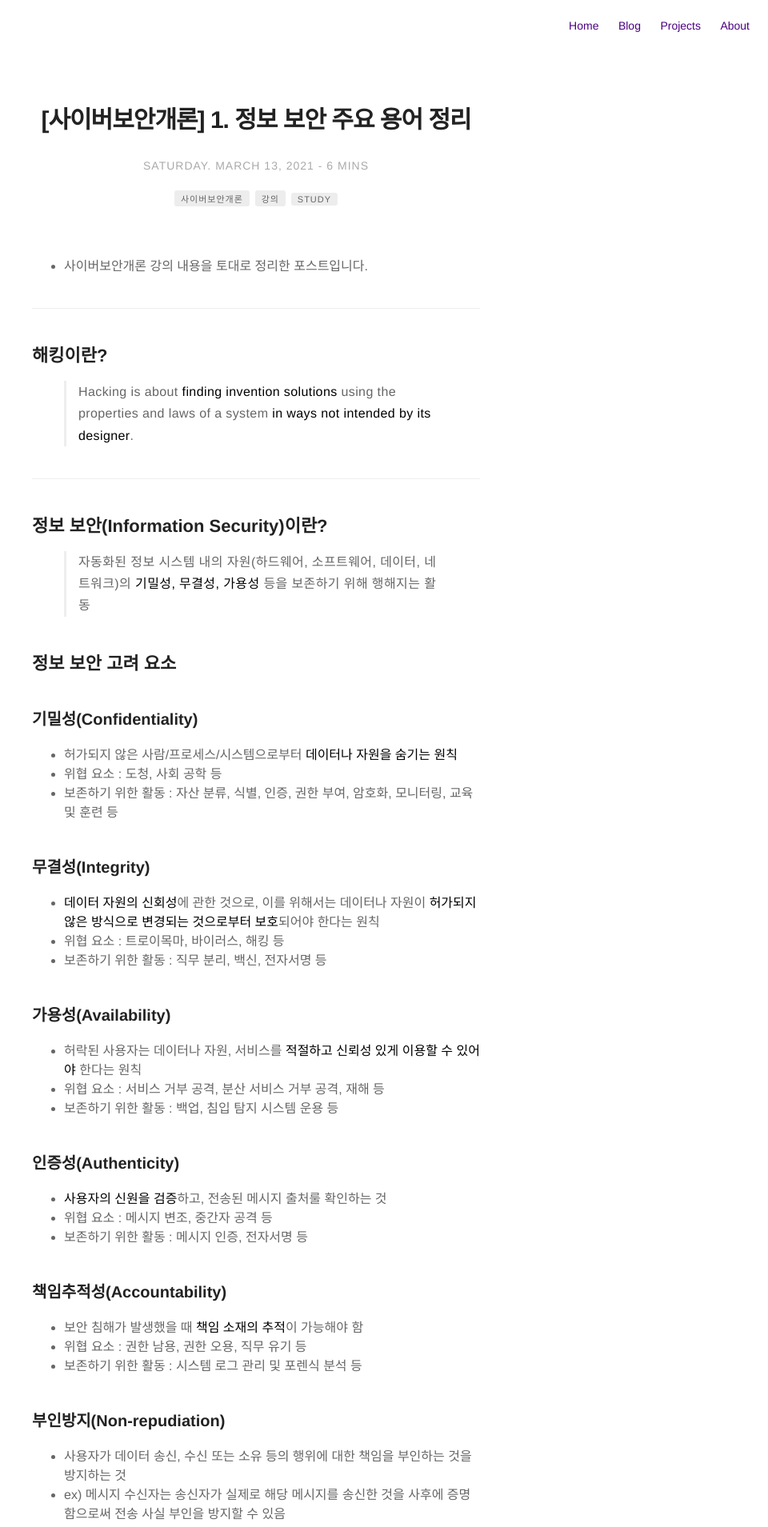
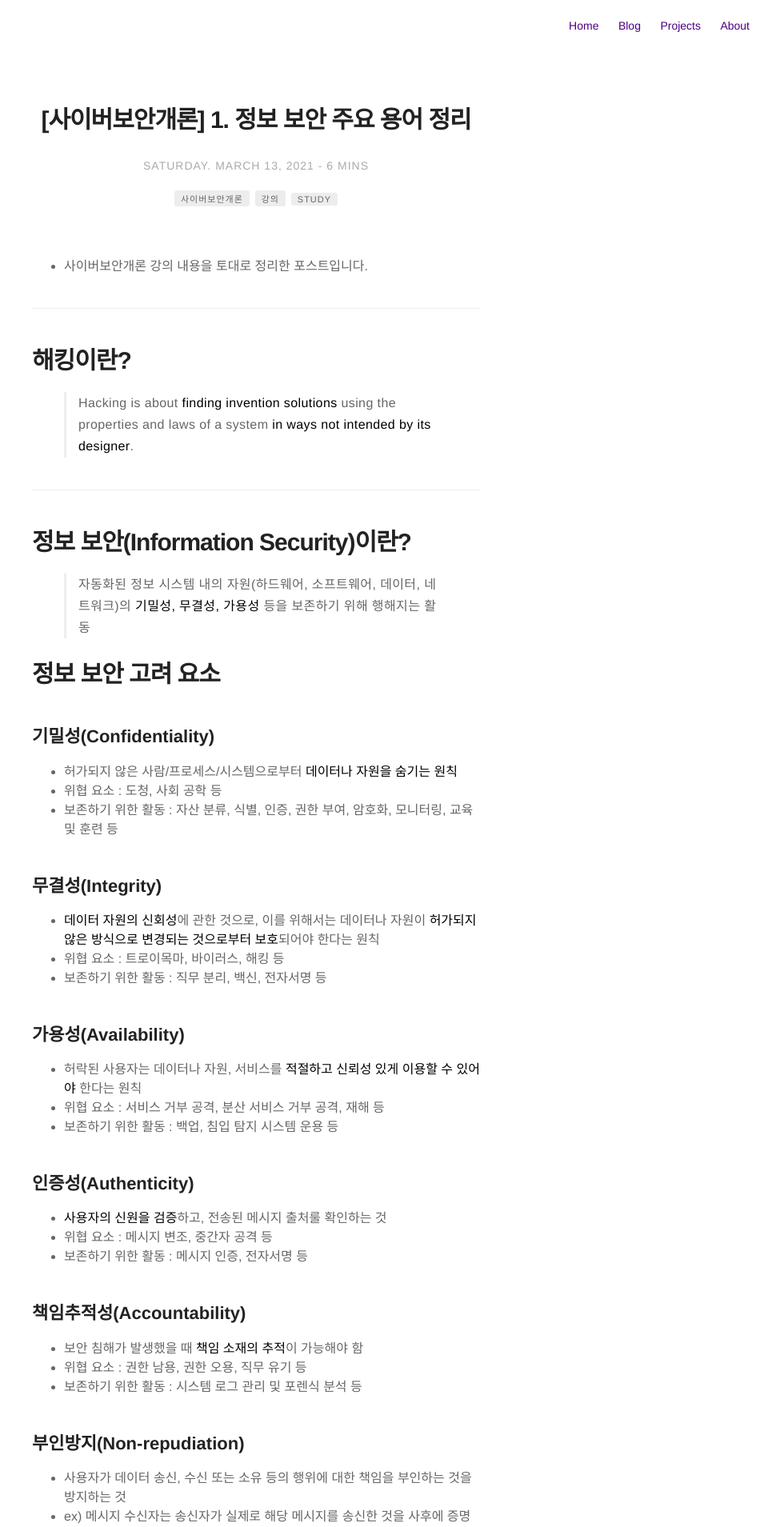
Before and after one commit to hoojeong-dev/gnwjd309.github.io, a Jekyll site: the page built from _posts/2021-03-13-CyberSecurity-1.md, in a window 1280 px wide. Shown: the top 1909 px of the page at 80% size, without its empty margins (320-1280 px from the left). Built offline with Jekyll 4.4.1, drawn with Linux system fonts in a browser that asks for light colours.

```diff
--- a/_posts/2021-03-13-CyberSecurity-1.md
+++ b/_posts/2021-03-13-CyberSecurity-1.md
@@ -17,72 +17,75 @@ description: 사이버보안개론
 
 ---
 
-## 해킹이란?
+# 해킹이란?
 
 > Hacking is about **finding invention solutions** using the properties and laws of a system **in ways not intended by its designer**.
 
 ---
 
-## 정보 보안(Information Security)이란?
+# 정보 보안(Information Security)이란?
 > 자동화된 정보 시스템 내의 자원(하드웨어, 소프트웨어, 데이터, 네트워크)의 **기밀성, 무결성, 가용성** 등을 보존하기 위해 행해지는 활동
 
-## 정보 보안 고려 요소
 
-### 기밀성(Confidentiality)
+# 정보 보안 고려 요소
+
+## 기밀성(Confidentiality)
 - 허가되지 않은 사람/프로세스/시스템으로부터 **데이터나 자원을 숨기는 원칙**
 - 위협 요소 : 도청, 사회 공학 등
 - 보존하기 위한 활동 : 자산 분류, 식별, 인증, 권한 부여, 암호화, 모니터링, 교육 및 훈련 등
 
-### 무결성(Integrity)
+## 무결성(Integrity)
 - **데이터 자원의 신회성**에 관한 것으로, 이를 위해서는 데이터나 자원이 **허가되지 않은 방식으로 변경되는 것으로부터 보호**되어야 한다는 원칙
 - 위협 요소 : 트로이목마, 바이러스, 해킹 등
 - 보존하기 위한 활동 : 직무 분리, 백신, 전자서명 등
 
-### 가용성(Availability)
+## 가용성(Availability)
 - 허락된 사용자는 데이터나 자원, 서비스를 **적절하고 신뢰성 있게 이용할 수 있어야** 한다는 원칙
 - 위협 요소 : 서비스 거부 공격, 분산 서비스 거부 공격, 재해 등
 - 보존하기 위한 활동 : 백업, 침입 탐지 시스템 운용 등
 
-### 인증성(Authenticity)
+## 인증성(Authenticity)
 - **사용자의 신원을 검증**하고, 전송된 메시지 출처룰 확인하는 것
 - 위협 요소 : 메시지 변조, 중간자 공격 등
 - 보존하기 위한 활동 : 메시지 인증, 전자서명 등
 
-### 책임추적성(Accountability)
+## 책임추적성(Accountability)
 - 보안 침해가 발생했을 때 **책임 소재의 추적**이 가능해야 함
 - 위협 요소 : 권한 남용, 권한 오용, 직무 유기 등
 - 보존하기 위한 활동 : 시스템 로그 관리 및 포렌식 분석 등
 
-### 부인방지(Non-repudiation)
+## 부인방지(Non-repudiation)
 - 사용자가 데이터 송신, 수신 또는 소유 등의 행위에 대한 책임을 부인하는 것을 방지하는 것
 - ex) 메시지 수신자는 송신자가 실제로 해당 메시지를 송신한 것을 사후에 증명함으로써 전송 사실 부인을 방지할 수 있음
 
 ---
 
-## 정보 보안 위협 요소
+# 정보 보안 위협 요소
 
-### 트로이목마(Trojan horse)
+## 트로이목마(Trojan horse)
 트로이목마는 고대 그리스 신화에 나오는 '신을 위한 선물로 위장한 거대한 목마'라는 의미와 유사한 성격을 지니고 있다.
 
 **마치 유용한 프로그램인 것처럼 위장**하여 사용자에게 접근해 설치를 유도한 뒤, **컴퓨터나 시스템 내부의 정보를 빼돌리거나 원격조종하는 프로그램**이다.
 
 트로이목마는 직접 전파가 아닌 주로 웹하드, P2P, 메일 등의 **간접적인 방식으로 전파**되며, 트로이목마다 숨어 있는 파일을 설치하는 순간 감염이 진행된다.
 
-- ### 바이러스와 트로이목마의 차이점
+- **바이러스와 트로이목마의 차이점**
     - 트로이목마는 자기 복제 없이, 고의적인 부작용만 가지고 있는 프로그램이다.
     - 자기 자신을 복제하지 않는다는 점에서 컴퓨터 바이러스와 구별된다.
     - 예를 들어 어떤 프로그램을 실행했을 때, 하드디스크의 파일은 지우지만 다른 프로그램에 복제되지 않으면 이는 트로이목마라고 할 수 있다.
 
-### 바이러스(Virus)
+## 바이러스(Virus)
 컴퓨터 바이러스는 **자기 복제 및 시스템 파괴**, 그리고 **다른 프로그램에 기생하여 방해**하는 악성 프로그램이다.
 
 감염 대상 코드의 실행 구조를 변경하거나, 내부 구조를 변경하여 대상의 수랭 전 후에 바이러스가 실행될 수 있도록 변경한다.
 
 
 컴퓨터 바이러스는 감염 부위에 따라 4가지로 분류할 수 있다.
+
 - 부트 바이러스(Boot Virus)
     - 컴퓨터가 처음 가동되면 하드디스크의 가장 처음 부분인 부트 섹터에 위치하는 프로그램이 가장 먼저 실행된다. 이곳에 자리잡는 컴퓨터 바이러스를 부트 바이러스라고 한다.
     - 대표적으로 브레인 바이러스(Brain Virus)와 원숭이 바이러스(Monkey Virus) 등이 있다.
+
 
 - 파일 바이러스(File Virus)
     - 실행 가능한 프로그램에 감염되는 컴퓨터 바이러스를 의미한다.
@@ -90,10 +93,12 @@ description: 사이버보안개론
     - 가장 일반적인 컴퓨터 바이러스의 유형이다.
     - 대표적으로 예루살렘 바이러스(Jerusalem Virus), 선데이 바이러스(Sunday Virus) 등이 있다.
 
+
 - 부트 파일 바이러스(Multipartite Virus)
     - 부트 섹터와 파일에 모두 감염되는 바이러스이다.
     - 대부분 크기가 크고, 피해 정도 또한 크다.
     - 대표적으로 침입자(Invader)와 에볼라(Ebola) 등이 있다.
+
 
 - 매크로 바이러스(Macro Virus)
     - 새로운 파일 바이러스의 일종으로, 감염 대상이 실행 파일이 아니라 MS사의 엑셀과 워드에서 사용하는 문서 프로그램이다.
@@ -109,44 +114,49 @@ description: 사이버보안개론
         - 공격 대상이 특정 형태의 오류가 있는 네트워크 패킷의 처리 로직에 문재가 있을 때, 이를 이용해 공격 대상의 오작동을 유발
         - Boink, Bonk, TearDrop Attack
         - Land Attack
+
+
     - 자원 고갈 공격형
         - 네트워크 대역폭이나 시스템의 cpu, 세션 등의 자원을 소모시키는 형태의 공격
         - Ping of Death Attack
         - SYN Flooding Attack
         - Smurf Attack
         - Mail Bomb Attack
+
+
     - **분산 서비스 거부 공격(DDoS:Distributed Denial-of-Service)**
         - 공격자가 광범위한 네트워크를 이용허여 다수의 공격 지점에서 동시에 한 곳을 공격
+
         - **DoS와 DDoS의 차이**
             - 분산 서비스 공격은 단일 소스에서 발생하는 도스 공격보다 훨씬 더 성공적으로 대상을 파괴할 가능성이 높다.
             - 분산 서비스 공격은 공격이 여러 지점이서 시작되므로 공격의 근원지를 추적하는 것이 어렵기 때문에, 공격자들은 주로 이 방법을 선호한다.
 
 ---
 
-## 정보 보안 주요 용어
+# 정보 보안 주요 용어
 
-### 취약점(Vulnerability) = 공격 벡터(Attack Vector)
+## 취약점(Vulnerability) = 공격 벡터(Attack Vector)
 - 시스템 보안 측면에서 악용될 수 있는 결함 또는 약점
 
-### 위협(Threat)
+## 위협(Threat)
 - 공격자가 취약점을 악용하여 해를 끼칠 수 있는 **잠재적 위험(실행x)**
 - 위협은 보안을 침해할 수 있는 상황, 능력, 행위 또는 이벤트가 존재할 때마다 발생
 - 위협은 잠재적인 행위이며, 이 행위가 실제 일어나야 공격이 됨
 
-### 위험(Risk)
+## 위험(Risk)
 - 특정 위협이 취약점을 이용하여 자산을 공격해서 **손실을 초래할 수 있는 잠재력**
 - 위험 시나리오는 특정 위협이 어떨게 자산의 취약점을 이용해서 공격하는 지를 보여줌
 - 위험은 **발생 가능성(확률)과 영향이라는 두 가지 요소의 결합**에 의해 특징지어짐
 
-### 영향(Impact)
+## 영향(Impact)
 - **보안 사고가 자산에 미치는 결과**
 - 특정 자산의 파괴, 가밀성/무결성/가용성의 상시르 조직의 이미지 추락 등 직,간접적인 손실
 
-### 공격(Attack)
+## 공격(Attack)
 - 모든 취약점이 다 악용되어 실행되는 것은 아님
 - **공격은 실행된 위협**으로, 성공한다면 보안 침해를 가져올 수 있음
 
-### 공격의 분류
+## 공격의 분류
 - 능동형, 수동형
     - **능동형(Active) 공격** : 시스템의 자원을 바꾸거나 영향을 미침
         - 악성파일 심기, 데이터 변겨으 네트워크 방해, 서비스 거부
@@ -156,31 +166,42 @@ description: 사이버보안개론
         - ex) 스니핑(Sniffing) : 특정 네트워크를 통과하는 데이터 패킷울 모니터링하고 수집하는 것
     - 이론적으로 볼 때, 수동형 공격을 발견하는 것은 매우 어려움
 
+
 - 내부, 외부
     - **내부(Inside) 공격** : 보안 경계 내부에서 시작하여, 허용되지 않은 형태로 자원에 접근하는 것
         - 내부 직원에 의해 일어나는 경우가 많음
         - 패스워드 훔치기, 산업 스파이, 단순한 오용 등
+
         - **보안 경계(Security perimeter)** : 시스템이나 네트워크를 신뢰할 수 있는 부분과 그렇지 못한 부분으로 구분하는 개념
+
     - **외부(Outside) 공격** : 보안 경계 외부에서 허가되지 않은 사용자에 의해 시작
+
 
 - 로컬, 원격
     - **로컬(Local) 공격** : 네트워크 상에 존재하는 컴퓨터 계정을 이용하여 공격
+
     - **원격(Remote) 공격** : 네트워크 외부에서 공격하는 것
+
 
 - 치고 빠지기, 지속
     - **치고 바지기(Hit-and-Run) 공격** : 짧은 시간 동안 시스템을 혼란에 빠뜨리는 공격
+
     - **지속(Persistent) 공격** : 오랜 시간 동안 공격이 지속되는 것
+
 
 - 중간자 공격 등
     - **중간자 공격** : 공격자 두 명의 유효한 사용자 사이에 끼어들어서 정보를 도청하거나 변조하는 형태의 공격
+
     - **전수조사(Bruteforce) 공격**
         - ex) 패스워드를 찾으려는 해커는 패스워드를 구성하는 모든 문자의 조합을 시도함으로써 해킹을 계속 시도
 
-### 통제(Control) = 보안 대책(Safeguard)
+
+## 통제(Control) = 보안 대책(Safeguard)
 - **보안 공격에 대응하는 수단**으로, 취약점을 없애거나 줄임으로써 **특정 공격을 방지**
     - 방지가 불가능하거나 실패한 경우, 공격을 탐지하고 복구하는 것을 목표로 함
 - 보안 대책 S1은 취약점 V1에 대한 위협 T1으로부터 자산을 보호
 - S3은 자산 내에 존재하는 임의의 취약점에 대한 모든 위협으로부터 자산을 보호
+
 <p align="center">
   <img src="../assets/post_source/0313_cybersecurity.png" width="250" height="250">
 </p>
```
